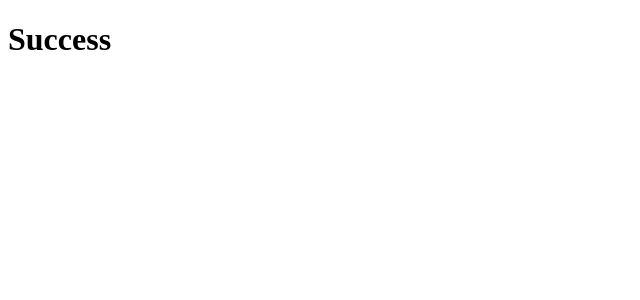
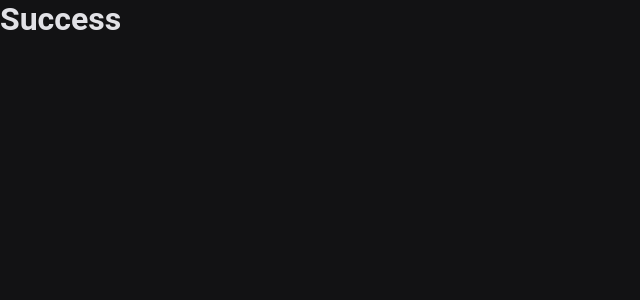
Before and after one commit to felipems1/ignite-shop, a Next.js app: page /success in a window 1280 px wide. Shown: the top 300 px of the page, without its empty margins (0-640 px from the left). Built offline with nearby package versions, Linux system fonts and the light colour scheme.

Commit message:
chore: add global styles

```diff
--- a/src/pages/_app.tsx
+++ b/src/pages/_app.tsx
@@ -1,4 +1,7 @@
 import type { AppProps } from 'next/app'
+import { globalStyles } from '../styles/global'
+
+globalStyles()
 
 export default function App({ Component, pageProps }: AppProps) {
   return <Component {...pageProps} />
--- /dev/null
+++ b/src/styles/global.ts
@@ -0,0 +1,19 @@
+import { globalCss } from '.'
+
+export const globalStyles = globalCss({
+  '*': {
+    margin: 0,
+    padding: 0,
+  },
+
+  body: {
+    '-webkit-font-smoothing': 'antialiased',
+    backgroundColor: '$gray900',
+    color: '$gray100',
+  },
+
+  'body, input, textarea, button': {
+    fontFamily: 'Roboto',
+    fontWeight: 400,
+  },
+})
--- a/src/styles/index.ts
+++ b/src/styles/index.ts
@@ -1,16 +1,16 @@
 import { createStitches } from '@stitches/react'
 
-export const {
-  config,
-  styled,
-  css,
-  globalCss,
-  keyframes,
-  getCssText,
-  theme,
-  createTheme,
-} = createStitches({
+export const { styled, getCssText, globalCss } = createStitches({
   theme: {
-    colors: {},
+    colors: {
+      white: '#fff',
+      gray900: '#121214',
+      gray800: '#202024',
+      gray300: '#c4c4cc',
+      gray100: '#e1e1e6',
+
+      green500: '#00875f',
+      green300: '#00b37e',
+    },
   },
 })
```
